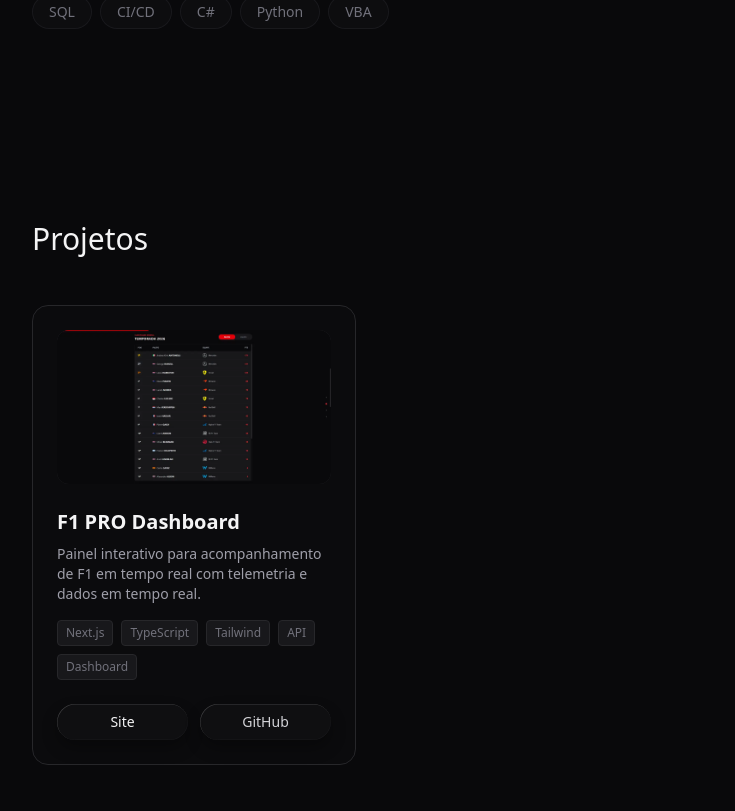
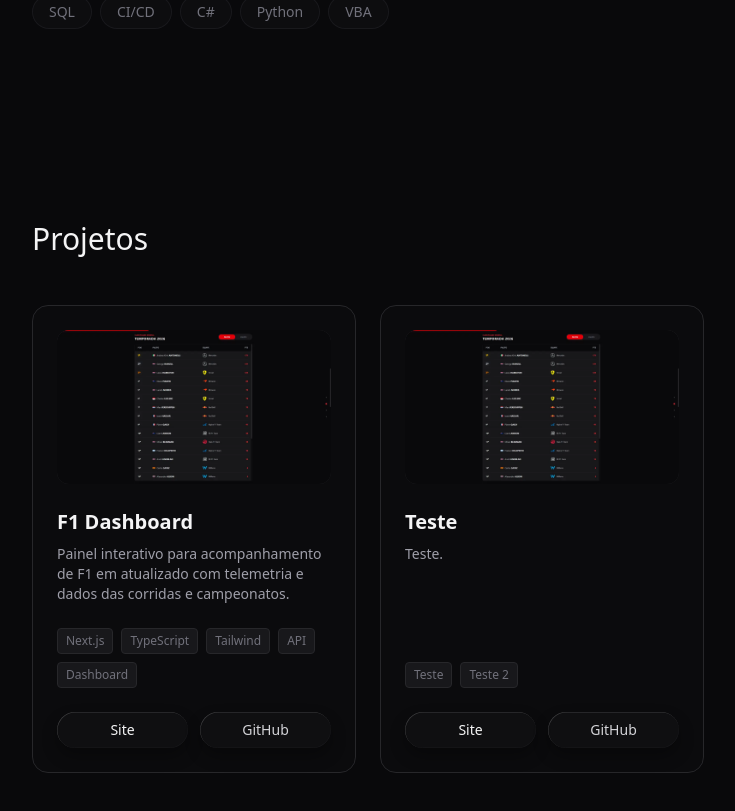
Before and after one commit to GroundWave96/portfolio, a Next.js app: page / in a window 1280 px wide. Shown: the part 1315-2126 px from the top of the page, without its empty margins (272-1007 px from the left). Built offline with nearby package versions, Linux system fonts and the light colour scheme.

Commit message:
feat: aprimora layout dos cards com rodapé fixo e botões dinâmicos

```diff
--- a/src/components/ProjectCard.tsx
+++ b/src/components/ProjectCard.tsx
@@ -1,20 +1,22 @@
-// src/components/ProjectCard.tsx
 import { Project } from "@/data/projects";
 import { ProjectCarousel } from "./ProjectCarousel";
 
 export function ProjectCard({ project }: { project: Project }) {
   const glassClasses = "flex items-center justify-center rounded-full bg-zinc-900/40 backdrop-blur-md shadow-[inset_0.5px_0.5px_0px_rgba(255,255,255,0.2),inset_-0.5px_-0.5px_0px_rgba(255,255,255,0.04),0_8px_16px_0_rgba(0,0,0,0.3)] transition-all hover:bg-zinc-800/50";
 
+  const hasLive = project.links.live && project.links.live.length > 0;
+  const hasRepo = project.links.repo && project.links.repo.length > 0;
+
   return (
-    <div className="group rounded-2xl bg-zinc-900/20 p-6 border border-zinc-800 transition-all hover:border-zinc-700">
+    <div className="group rounded-2xl bg-zinc-900/20 p-6 border border-zinc-800 transition-all hover:border-zinc-700 flex flex-col h-full">
 
       <div className="mb-6">
         <ProjectCarousel images={project.images} />
+        <h3 className="text-xl font-semibold text-zinc-100 mt-6">{project.title}</h3>
+        <p className="mt-2 text-zinc-400 text-sm">{project.description}</p>
       </div>
 
-      <h3 className="text-xl font-semibold text-zinc-100">{project.title}</h3>
-      <p className="mt-2 text-zinc-400 text-sm mb-4">{project.description}</p>
-
+      <div className="mt-auto">
         <div className="flex flex-wrap gap-2 mb-6">
           {project.tags.map((tag) => (
             <span key={tag} className="text-xs text-zinc-500 font-medium px-2 py-1 rounded bg-zinc-900 border border-zinc-800">
@@ -23,23 +25,20 @@ export function ProjectCard({ project }: { project: Project }) {
           ))}
         </div>
 
+        {(hasLive || hasRepo) && (
           <div className="flex w-full gap-3">
-        <a
-          href={project.links.live}
-          target="_blank"
-          rel="noopener noreferrer"
-          className={`${glassClasses} flex-1 py-2 text-sm font-medium text-zinc-100`}
-        >
+            {hasLive && (
+              <a href={project.links.live} target="_blank" rel="noopener noreferrer" className={`${glassClasses} flex-1 py-2 text-sm font-medium text-zinc-100`}>
                 Site
               </a>
-        <a
-          href={project.links.repo}
-          target="_blank"
-          rel="noopener noreferrer"
-          className={`${glassClasses} flex-1 py-2 text-sm font-medium text-zinc-300`}
-        >
+            )}
+            {hasRepo && (
+              <a href={project.links.repo} target="_blank" rel="noopener noreferrer" className={`${glassClasses} flex-1 py-2 text-sm font-medium text-zinc-300`}>
                 GitHub
               </a>
+            )}
+          </div>
+        )}
       </div>
     </div>
   );
--- a/src/data/projects.ts
+++ b/src/data/projects.ts
@@ -13,8 +13,8 @@ export interface Project {
 export const projects: Project[] = [
   {
     id: 1,
-    title: "F1 PRO Dashboard",
-    description: "Painel interativo para acompanhamento de F1 em tempo real com telemetria e dados em tempo real.",
+    title: "F1 Dashboard",
+    description: "Painel interativo para acompanhamento de F1 em atualizado com telemetria e dados das corridas e campeonatos.",
     images: ["/projects/f1-1.webp", "/projects/f1-2.webp", "/projects/f1-3.webp", "/projects/f1-4.webp"],
     tags: ["Next.js", "TypeScript", "Tailwind", "API", "Dashboard"],
     links: {
@@ -22,4 +22,15 @@ export const projects: Project[] = [
       repo: "https://github.com/GroundWave96/f1-dashboard",
     },
   },
+  {
+    id: 2,
+    title: "Teste",
+    description: "Teste.",
+    images: ["/projects/f1-1.webp", "/projects/f1-2.webp", "/projects/f1-3.webp", "/projects/f1-4.webp"],
+    tags: ["Teste", "Teste 2"],
+    links: {
+      live: "https://f1dash.pages.dev/",
+      repo: "https://github.com/GroundWave96/f1-dashboard",
+    },
+  },
 ];
```
Lines whose indentation alone changed are shown as unchanged.
